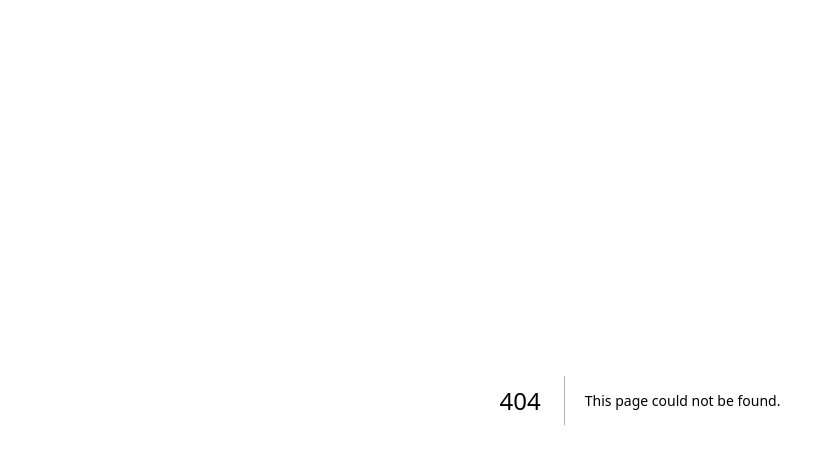
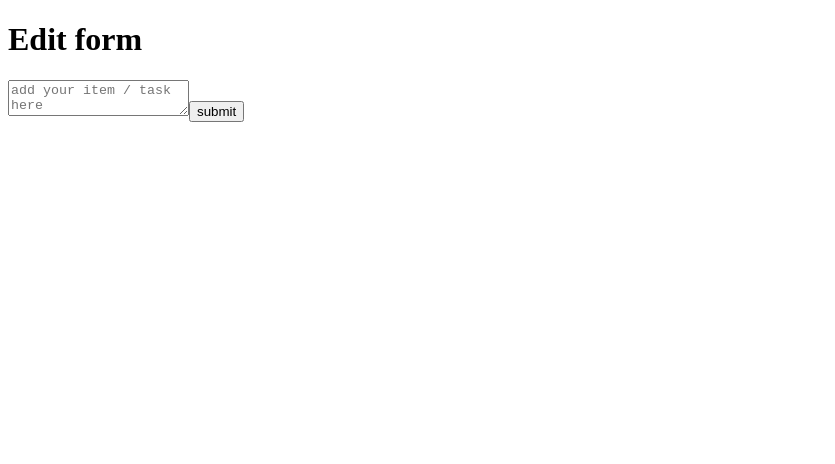
Before and after one commit to fluffy-lion/next-todo, a Next.js app: page /update-item in a window 1280 px wide. Before the commit this address had no page. Shown: the top 464 px of the page, without its empty margins (0-835 px from the left). Built offline with nearby package versions, Linux system fonts and the light colour scheme.

Commit message:
added edit

```diff
--- /dev/null
+++ b/app/api/item/[id]/route.js
@@ -0,0 +1,51 @@
+import { connectToDB } from "@/utils/database"
+import Item from "@/models/item"
+// GET to read
+// params is the dynamic ID
+// (why folder name is [id])
+export const GET = async (request, { params }) => {
+    try {
+        await connectToDB()
+        // find all
+        const item = await Item.findById(params.id)
+        if (!item) return new Response('item not found', { status: 404 })
+
+
+        return new Response(JSON.stringify(item), {
+            status: 200
+        })
+    } catch (error) {
+        return new Response('failed to fetch all items', {
+            status: 500
+        })
+    }
+}
+// patch to update
+export const PATCH = async (request, { params }) => {
+    const { item } = await request.json()
+    try {
+        await connectToDB()
+        const exsistingItem = await Item.findById(params.id)
+        if (!exsistingItem) return new Response('item not found', { status: 404 })
+        exsistingItem.item = item
+        await exsistingItem.save()
+
+        // my mistake
+        // return new Response(JSON.stringigy(exsistingItem), { status: 200 })
+
+        return new Response('item updated', { status: 200 })
+    } catch (error) {
+        return new Response('failed to update item', { status: 500 })
+    }
+}
+// delete to delete it
+export const DELETE = async (request, { params }) => {
+    try {
+        await connectToDB()
+        await Item.findByIdAndRemove(params.id)
+
+        return new Response('deleted item', { status: 200 })
+    } catch (error) {
+        return new Response('failed to delete item', { status: 500 })
+    }
+}
--- /dev/null
+++ b/app/update-item/page.jsx
@@ -0,0 +1,64 @@
+'use client'
+// import { useState } from 'react'
+import { useRouter, useSearchParams } from "next/navigation"
+import { useEffect, useState } from "react"
+import ItemForm from "@/components/ItemForm"
+const EditItem = () => {
+    const [post, setPost] = useState({
+        item: ''
+    })
+    const [submitting, setSubmitting] = useState(false)
+    const router = useRouter()
+    const searchParams = useSearchParams()
+    const itemId = searchParams.get('id')
+
+
+    useEffect(() => {
+        const getItemDetails = async () => {
+            const response = await fetch(`/api/item/${itemId}`)
+            const data = await response.json()
+            setPost(data)
+        }
+        if (itemId) getItemDetails()
+    }, [itemId])
+
+    const updateItem = async (e) => {
+        e.preventDefault()
+        // for a loader
+        setSubmitting(true)
+        if(!itemId) return alert('item id not found')
+        try {
+            // call the api that we create
+            // and pass the option object
+            const response = await fetch(`/api/item/${itemId}`, {
+                method: 'PATCH',
+                body: JSON.stringify({
+                    item: post.item,
+                })
+            })
+            if (response.ok) {
+                // meaning, send to home page
+                 router.push('/')
+                console.log('submitted')
+            }
+        } catch (error) {
+            console.log('error', error)
+        }
+        finally {
+            setSubmitting(false)
+        }
+    }
+
+    return (
+        <div>
+            <ItemForm
+                type='Edit'
+                post={post}
+                setPost={setPost}
+                handleSubmit={updateItem}
+            />
+        </div>
+    )
+}
+
+export default EditItem
--- a/components/ItemFeed.jsx
+++ b/components/ItemFeed.jsx
@@ -3,15 +3,13 @@
 import { useState, useEffect } from "react"
 import ItemCard from "./ItemCard"
 
-function ItemFeed({ items }) {
-
-
+function ItemFeed({ items, handleEdit, handleDelete }) {
 
     return (
         <>
         {items ?
         items.map((item) => {
-            return <ItemCard key={item._id} item={item} />
+            return <ItemCard key={item._id} item={item} handleEdit={() => handleEdit && handleEdit(item)}  handleDelete={() => handleDelete && handleDelete(item)}/>
         }) : <div> </div>
         }
         </>
--- a/components/ItemForm.jsx
+++ b/components/ItemForm.jsx
@@ -15,7 +15,7 @@ const ItemForm = ({
             <form
                 onSubmit={handleSubmit}
             >
-                <h1>item form</h1>
+                <h1>{type} form</h1>
                 <label>
                     <textarea
                         value={post.item}
```
Also changed, not shown: app/page.js (+26 -5 lines), components/ItemCard.jsx (+8 -2 lines).
